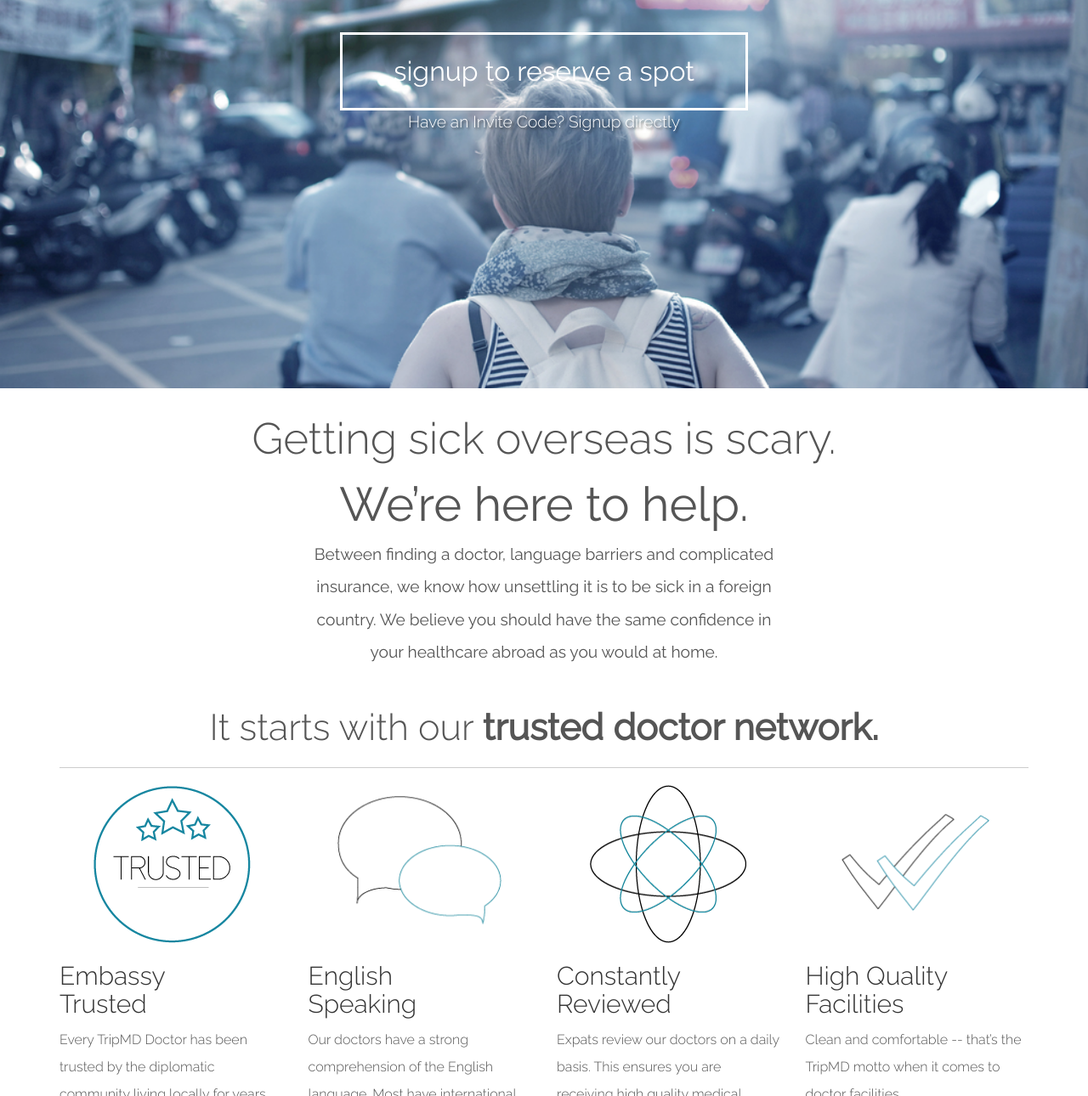
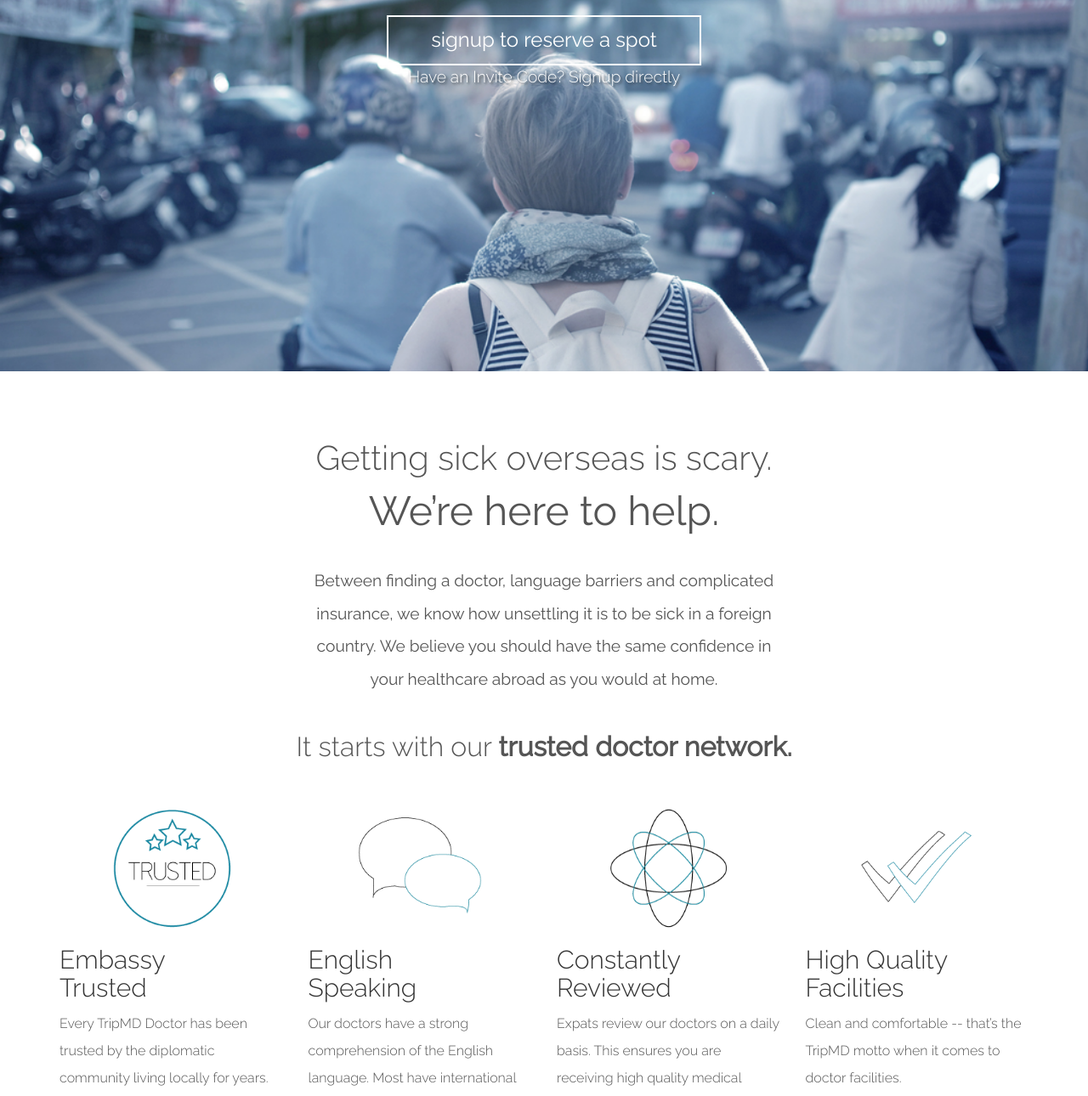
Before and after one commit to shubhamd/tmdDesign, a plain HTML site: page index.html in a window 1280 px wide. Shown: the part 303-1593 px from the top of the page at 85% size. Drawn offline with Linux system fonts and the light colour scheme.

Commit message:
by matt sir

```diff
--- a/assets/css/main.css
+++ b/assets/css/main.css
@@ -142,14 +142,15 @@ box-shadow: inset 2px 3px 74px 0px rgba(0,0,0,0.75);
 
 }
 .btn-6d-logo {
-    border: 3px solid #fff;
-    background: transparent;
-   padding: 20px 60px;
-   font-size: 2em;
-   outline:0;
-   color:#fff;
-   transition:all 0.3s;
+border: 2px solid #fff;
+background: transparent;
+padding: 10px 50px;
+font-size: 1.5em;
+outline: 0;
+color: #fff;
+transition: all 0.3s;
 }
+
 
 .btn-6d-logo:hover {
     background: rgb( 28, 132, 153);
@@ -238,7 +239,7 @@ li{
     height: 700px;
     margin: 0 auto;
     width: 100%;
-    margin-top:-10px;
+    margin-top:-30px;
     position: relative;
 
     padding: 100px 0;
@@ -271,22 +272,25 @@ color: #252323;
     border-radius: 10px;
     -webkit-box-shadow: inset 0 0 6px rgba(0,0,0,0.5);
 }
-.scary{
+.scary {
     font-family: 'Raleway',sans-serif;
-    font-size: 3.2em ;
+    font-size: 2.5em;
+    padding-top: 50px;
 }
-.help{
+.help {
     font-family: 'Raleway',sans-serif;
-    font-size: 3.5em ;
+    font-size: 3.0em;
     font-weight: bolder;
 }
-.tmd-int{
+.tmd-int {
     font-family: 'Raleway',sans-serif;
-    font-size: 1.2em ;
-    padding-bottom:2em;
+    font-size: 1.2em;
+    padding-top: 1.5em;
+    padding-bottom: 2em;
     font-weight: 400;
     line-height: 2em;
 }
+
 
 .ext-padding{
 
@@ -362,9 +366,9 @@ border-top: 2px solid #e7e7e7;
     color:#fff;
     text-shadow: 2px 2px 3px rgba(0,0,0,0.6);
 }
-.trusted{
-
-    font-size: 2.7em ;
+.trusted {
+    font-size: 2.0em;
+    padding-bottom: 1.5em;
 }
 .centeredh{
     text-align: left;
@@ -453,5 +457,5 @@ a u{
     background: rgba(255,255,255,0.8);
 }
 .resize{
-    min-height: 191px;
+    max-height: 142.5px;
 }
--- a/index.html
+++ b/index.html
@@ -92,11 +92,10 @@
 				<b>trusted doctor network.</b>
 			</div>
 		</div>
-		<hr>
 		<div class="row centered ext-padding">
 
 			<div class='col-lg-3 col-sm-3' >
-					<img src="assets/img/4.png" class="center-block">
+					<img src="assets/img/4.png" class="center-block resize">
 				<h2 class="centeredh">Embassy<br>Trusted</h2>
 								Every TripMD Doctor has
 				been trusted by the
@@ -117,7 +116,7 @@
 
 			</div>
 			<div class='col-lg-3 col-sm-3 ' >
-				<img src="assets/img/2.png" class="center-block">
+				<img src="assets/img/2.png" class="center-block resize">
 				<h2 class="centeredh">Constantly<br>Reviewed </h2>
 								Expats review our
 				doctors on a daily basis.
```
